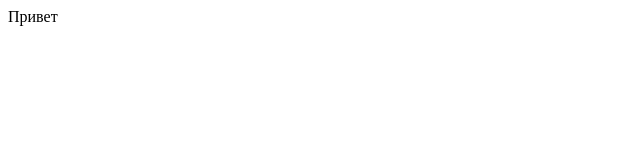
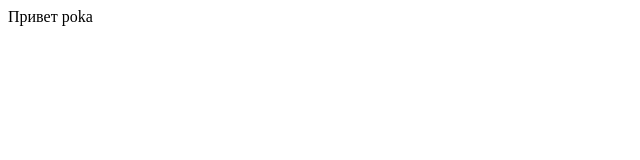
Before and after one commit to gamakarenko/test, a plain HTML site: page index.html in a window 1280 px wide. Shown: the full height of the page, 0-640 px from the left. Drawn offline with Linux system fonts and the light colour scheme.

Commit message:
Second commit

```diff
--- a/index.html
+++ b/index.html
@@ -5,6 +5,6 @@
     <title>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</title>
   </head>
   <body>
-    Привет
+    Привет poka
   </body>
 </html>
```
Also changed, not shown: 2 other files.
